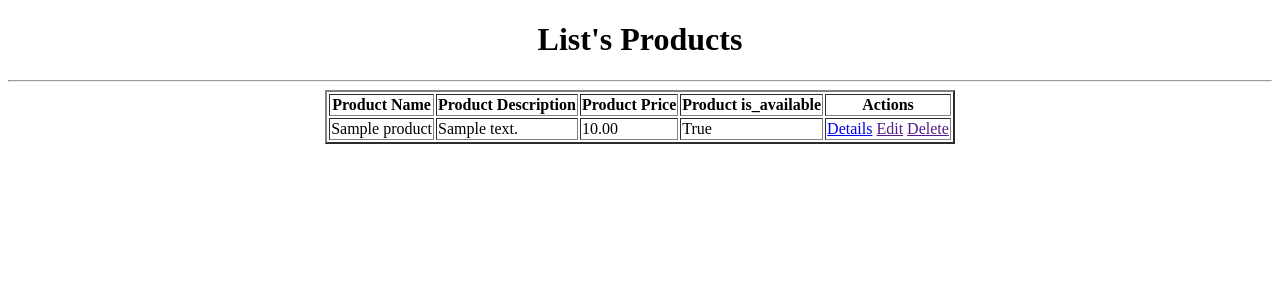
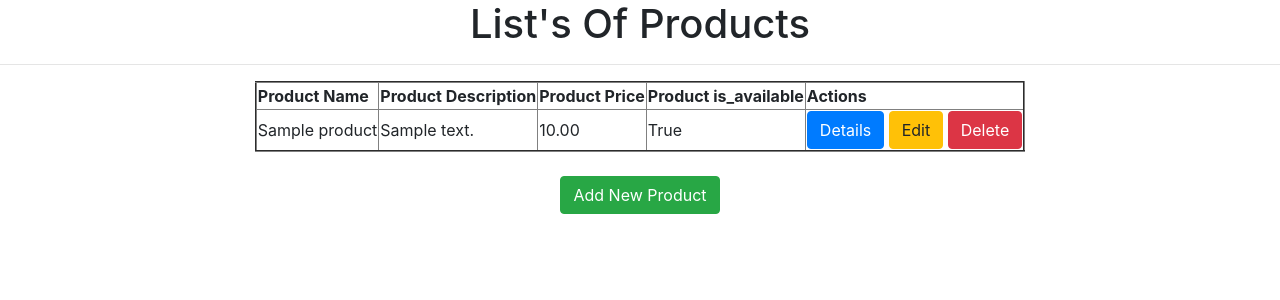
Before and after one commit to sudhakarreddy31/DjangoProjects, a Django app: page /product_list in a window 1280 px wide. Shown: the top 300 px of the page. Run offline with Django 3.2, Linux system fonts and the light colour scheme; tables that the repository leaves empty hold one stand-in row (values such as "Sample post").

Commit message:
addedCRUDoperation

```diff
--- a/project5/productapp/templates/productapp/base.html
+++ b/project5/productapp/templates/productapp/base.html
@@ -4,6 +4,8 @@
     <meta charset="UTF-8">
     <meta name="viewport" content="width=device-width, initial-scale=1.0">
     <title>Products</title>
+    <link rel="stylesheet" href="https://cdn.jsdelivr.net/npm/bootstrap@4.6.2/dist/css/bootstrap.min.css" integrity="sha384-xOolHFLEh07PJGoPkLv1IbcEPTNtaed2xpHsD9ESMhqIYd0nLMwNLD69Npy4HI+N" crossorigin="anonymous">
+
 </head>
 <body>
     <div class="contrainer" align="center">
--- a/project5/productapp/templates/productapp/product_detail.html
+++ b/project5/productapp/templates/productapp/product_detail.html
@@ -12,6 +12,7 @@
 <p>Price:{{product.price}}</p>
 <p>is_available:{{product.is_available}}</p>
 
+<a href="{% url 'product_list' %}"class="btn btn-secondary">Back to Product List</a>
 
 
 
--- a/project5/productapp/templates/productapp/product_list.html
+++ b/project5/productapp/templates/productapp/product_list.html
@@ -2,7 +2,7 @@
 
 {% block body_block %}
 
-<h1>List's Products</h1>
+<h1>List's Of Products</h1>
 <hr>
 
 <table border="2">
@@ -20,14 +20,17 @@
         <td>{{product.price}}</td>
         <td>{{product.is_available}}</td>
         <td>
-            <a href="{% url 'product_detail' id=product.id %}">Details</a>
-            <a href="">Edit</a>
-            <a href="">Delete</a>
+            <a href="{% url 'product_detail' id=product.id %}"class="btn btn-primary">Details</a>
+            <a href="{% url 'product_update'  id=product.id%}"class="btn btn-warning">Edit</a>
+            <a href="{% url 'product_delete' id=product.id%}"class="btn btn-danger">Delete</a>
         </td>
 
     </tr>
     {% endfor %}
+
 </table>
+&nbsp;<br>
+<a href="{% url 'product_create'%}"class="btn btn-success">Add New Product</a>
 
 
 
--- a/project5/productapp/urls.py
+++ b/project5/productapp/urls.py
@@ -2,7 +2,11 @@ from django.urls import path
 from productapp import views
 
 urlpatterns = [
-    path("product_list",views.product_list),
+    path("product_list",views.product_list,name='product_list'),
     path("product_detail/<int:id>",views.product_detail,name='product_detail'),
+    path("product_create/",views.product_create,name='product_create'),
+    path('product_update/<int:id>/',views.product_update,name='product_update'),
+    # path('product_delete/<int:id>/',views.product_delete,name='product_delete'),
+    path('product_delete/<int:id>/', views.product_delete, name='product_delete')
 
 ]
--- a/project5/productapp/views.py
+++ b/project5/productapp/views.py
@@ -1,5 +1,6 @@
 from django.shortcuts import get_object_or_404, render
-
+from productapp.forms import ProductForm
+from django.shortcuts import render, redirect
 from productapp.models import Product
 
 # Create your views here.
@@ -10,4 +11,44 @@ def product_list(request):
 
 def product_detail(request,id):
     product = get_object_or_404(Product,id=id)
-    return render(request,'/home/sudhakarreddy/Djangoprojects/project5/productapp/templates/productapp/product_detail.html',{'product':product})
+    return render(request,'/home/sudhakarreddy/DjangoProjects/project5/productapp/templates/productapp/product_detail.html',{'product':product})
+
+
+def product_create(request):
+    form = ProductForm()
+    if request.method == "POST":
+        form = ProductForm(request.POST)
+        if form.is_valid():
+            form.save()
+            return redirect("product_list")
+    return render(request,'productapp/product_create.html',{'form':form})
+
+
+
+def product_update(request, id):
+    product = Product.objects.get(id=id)
+    if request.method == 'POST':
+        form = ProductForm(request.POST, instance=product)
+        if form.is_valid():
+            form.save()
+            return redirect("product_list")
+    else:
+        form = ProductForm(instance=product)
+    return render(request, "productapp/product_update.html", {'product': product, 'form': form})
+
+
+
+# def product_delete(request,id):
+#     employee = Product.objects.get(id=id)
+#     employee.delete()
+#     return redirect(product_list)
+
+
+
+
+def product_delete(request, id):
+    product = get_object_or_404(Product, id=id)  # Correct the argument to 'id'
+    if request.method == 'POST':
+        product.delete()
+        return redirect('product_list')
+    return render(request, '/home/sudhakarreddy/DjangoProjects/project5/productapp/templates/productapp/product_delete.html', {'product': product})
```
Also changed, not shown: project5/productapp/forms.py (added, +9 -0 lines), project5/productapp/templates/productapp/delete_product.html (added, +12 -0 lines), project5/productapp/templates/productapp/product_create.html (added, +19 -0 lines), project5/productapp/templates/productapp/product_delete.html (added, +13 -0 lines), project5/productapp/templates/productapp/product_update.html (added, +12 -0 lines).
